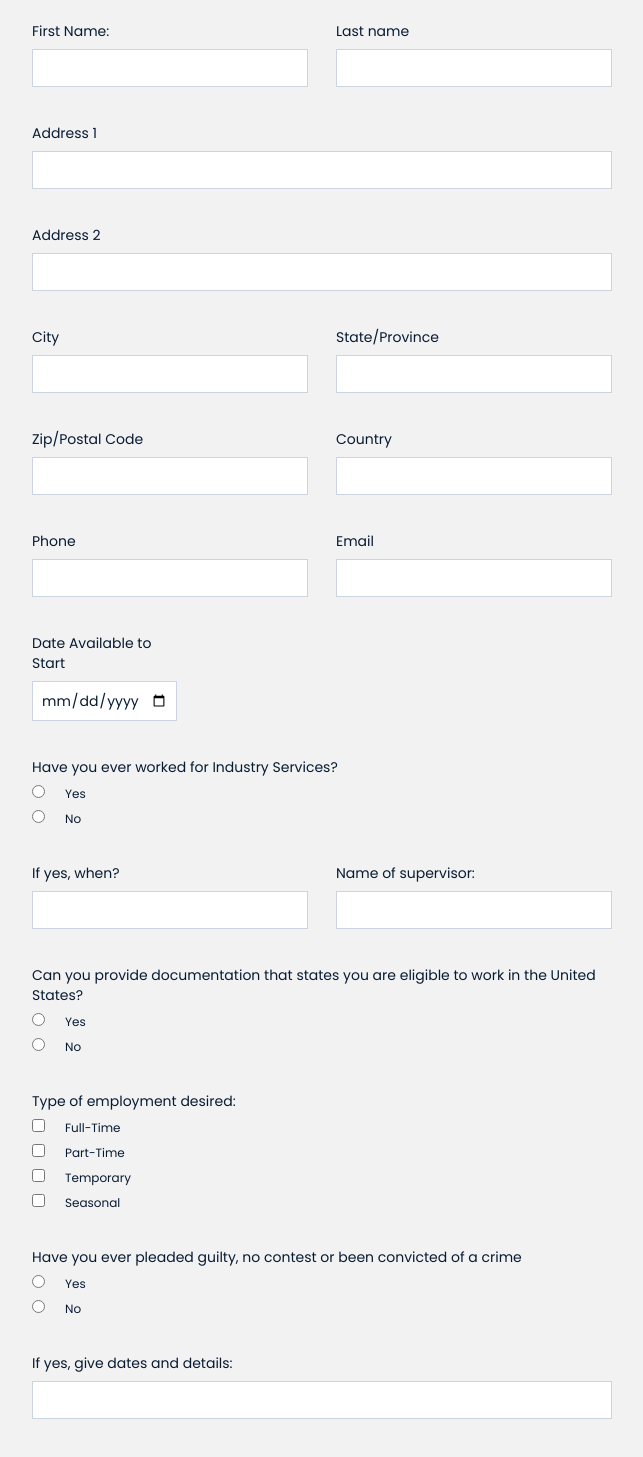
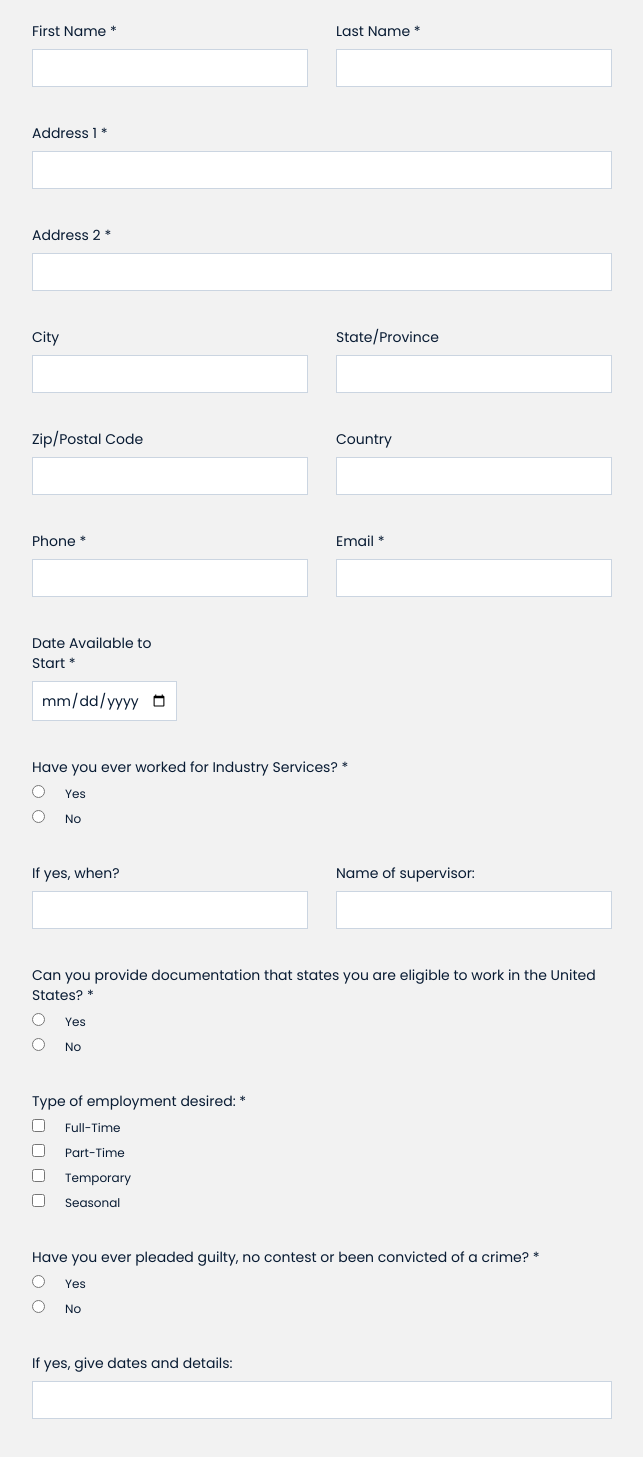
Before and after one commit to ashfakniloy/safkon-frontend, a Next.js app: page /job-opportunities in a window 1280 px wide. Shown: the part 1420-2877 px from the top of the page, without its empty margins (318-961 px from the left). Built offline with nearby package versions, Linux system fonts and the light colour scheme.

Commit message:
third commit

```diff
--- a/components/JobForm/Applicant.js
+++ b/components/JobForm/Applicant.js
@@ -1,4 +1,4 @@
-import { Formik, Form, Field } from "formik";
+import { Formik, Form } from "formik";
 import * as Yup from "yup";
 import OptionField from "./OptionField";
 import TextField from "./TextField";
@@ -39,9 +39,6 @@ function Applicant() {
           }}
         >
           {(formik) => (
-            <div className="">
-              {console.log(formik.values)}
-
             <Form>
               <div className="grid grid-cols-2 gap-x-3 lg:gap-x-7 gap-y-7 text-sm">
                 <div className="col-span-2">
@@ -53,7 +50,7 @@ function Applicant() {
                 </div>
 
                 <div className="col-span-2">
-                    <p>Location(s) applying for:</p>
+                  <p>Location(s) applying for: *</p>
                   <OptionField
                     name="location"
                     label="Theodore, AL (Mobile)"
@@ -118,29 +115,25 @@ function Applicant() {
 
                 <div className="">
                   <TextField
-                      label="First Name:"
+                    label="First Name *"
                     name="firstName"
                     type="text"
                   />
                 </div>
                 <div className="">
-                    <TextField label="Last name" name="lastName" type="text" />
+                  <TextField label="Last Name *" name="lastName" type="text" />
                 </div>
                 <div className="col-span-2">
-                    <TextField label="Address 1" name="address1" type="text" />
+                  <TextField label="Address 1 *" name="address1" type="text" />
                 </div>
                 <div className="col-span-2">
-                    <TextField label="Address 2" name="address2" type="text" />
+                  <TextField label="Address 2 *" name="address2" type="text" />
                 </div>
                 <div className="">
                   <TextField label="City" name="city" type="text" />
                 </div>
                 <div className="">
-                    <TextField
-                      label="State/Province"
-                      name="state"
-                      type="text"
-                    />
+                  <TextField label="State/Province" name="state" type="text" />
                 </div>
                 <div className="">
                   <TextField
@@ -153,14 +146,14 @@ function Applicant() {
                   <TextField label="Country" name="country" type="text" />
                 </div>
                 <div className="">
-                    <TextField label="Phone" name="phone" type="text" />
+                  <TextField label="Phone *" name="phone" type="text" />
                 </div>
                 <div className="">
-                    <TextField label="Email" name="email" type="email" />
+                  <TextField label="Email *" name="email" type="email" />
                 </div>
                 <div className="col-span-2 w-[45%] lg:w-1/4">
                   <TextField
-                      label="Date Available to Start"
+                    label="Date Available to Start *"
                     name="startingDate"
                     type="date"
                   />
@@ -168,7 +161,7 @@ function Applicant() {
 
                 <div className="col-span-2">
                   <p className="text-sm">
-                      Have you ever worked for Industry Services?
+                    Have you ever worked for Industry Services? *
                   </p>
                   <OptionField
                     name="services"
@@ -198,7 +191,7 @@ function Applicant() {
                 <div className="col-span-2">
                   <p className="text-sm">
                     Can you provide documentation that states you are eligible
-                      to work in the United States?
+                    to work in the United States? *
                   </p>
                   <OptionField
                     name="documentation"
@@ -215,7 +208,7 @@ function Applicant() {
                 </div>
 
                 <div className="col-span-2">
-                    <p>Type of employment desired:</p>
+                  <p>Type of employment desired: *</p>
                   <OptionField
                     name="employmentType"
                     label="Full-Time"
@@ -245,7 +238,7 @@ function Applicant() {
                 <div className="col-span-2">
                   <p>
                     Have you ever pleaded guilty, no contest or been convicted
-                      of a crime
+                    of a crime? *
                   </p>
                   <OptionField
                     name="convicted"
@@ -270,7 +263,7 @@ function Applicant() {
                 </div>
                 <div className="col-span-2">
                   <TextField
-                      label="Summarize your special skills or qualifications:"
+                    label="Summarize your special skills or qualifications: *"
                     name="skills"
                     type="text"
                     textarea="true"
@@ -287,7 +280,6 @@ function Applicant() {
                 </button>
               </div>
             </Form>
-            </div>
           )}
         </Formik>
       </div>
```
Lines whose indentation alone changed are shown as unchanged.
